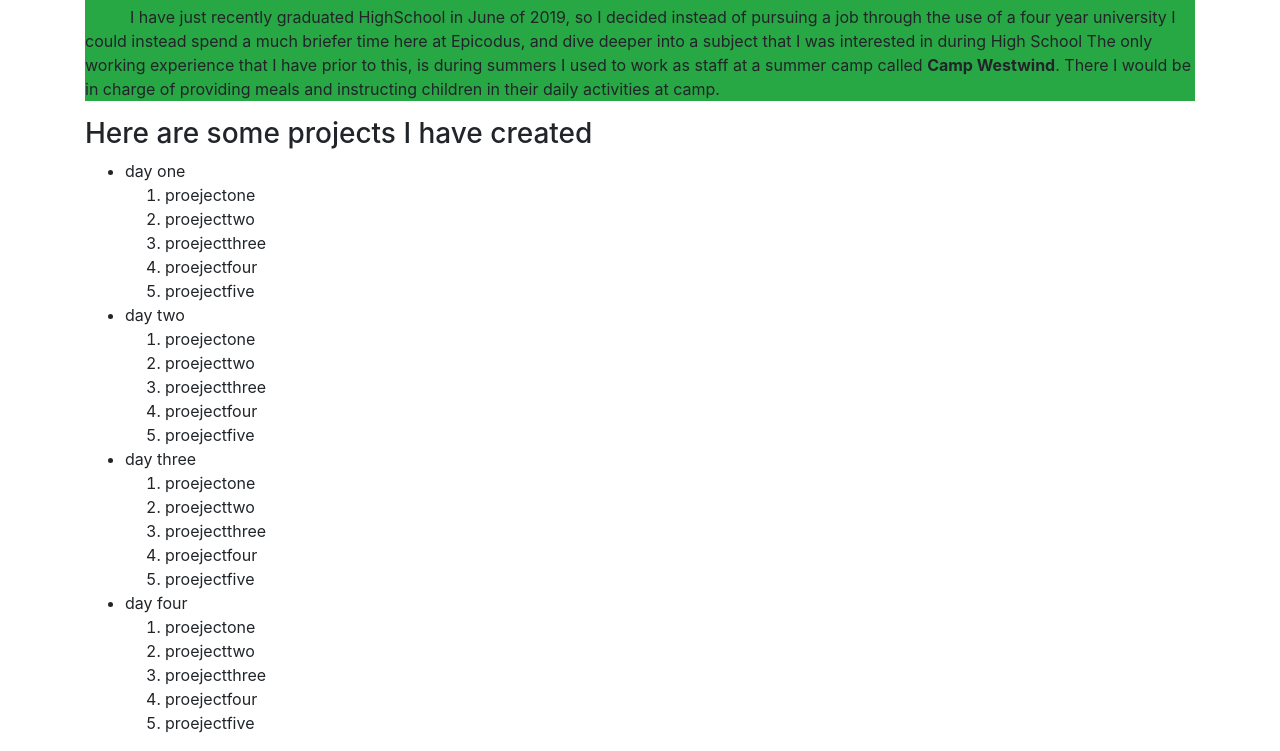
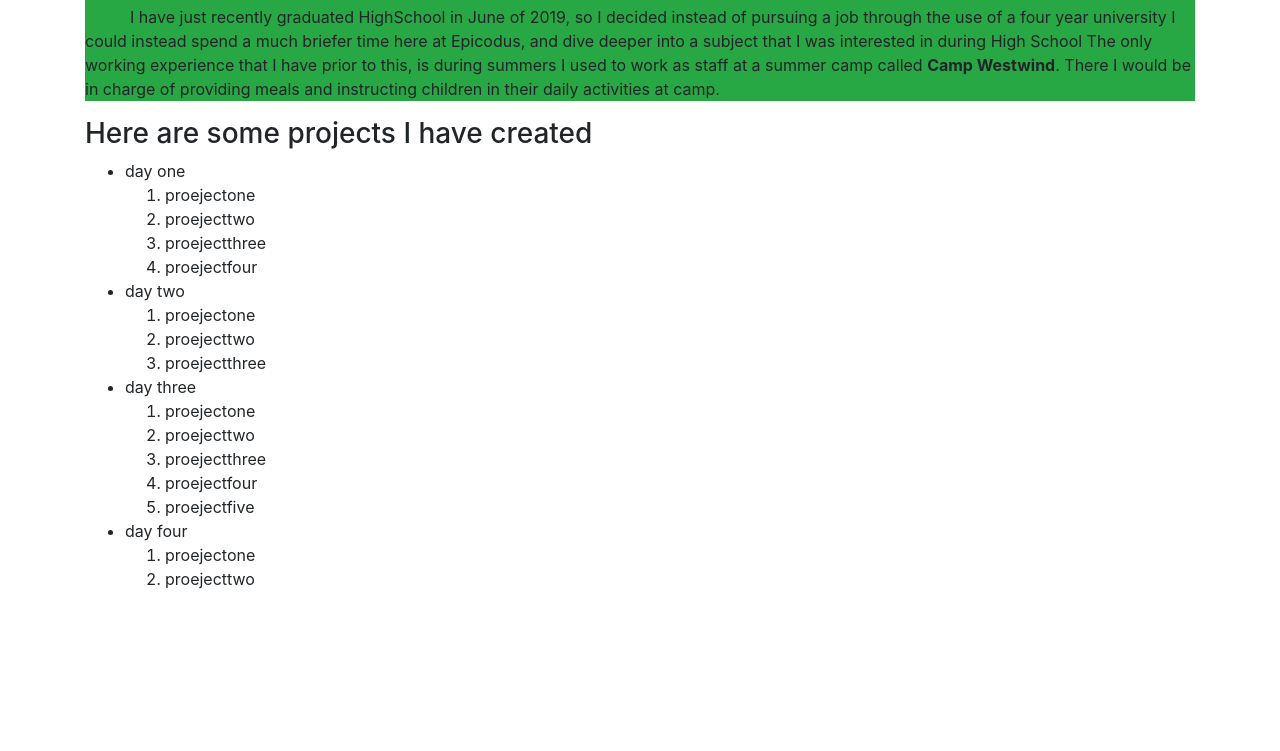
Before and after one commit to duncan19/Independent-Project-1, a plain HTML site: page Portfolio/index.html in a window 1280 px wide. Shown: the part 585-1336 px from the top of the page. After the commit the page ends 1192 px from the top, so only its background shows below. Drawn offline with Linux system fonts and the light colour scheme.

Commit message:
this commit will make the list have space for the correct amount of projects for each day

```diff
--- a/Portfolio/index.html
+++ b/Portfolio/index.html
@@ -41,15 +41,12 @@
           <li>proejecttwo</li>
           <li>proejectthree</li>
           <li>proejectfour</li>
-          <li>proejectfive</li>
         </ol>
         <li>day two</li>
         <ol>
           <li>proejectone</li>
           <li>proejecttwo</li>
           <li>proejectthree</li>
-          <li>proejectfour</li>
-          <li>proejectfive</li>
         </ol>
         <li>day three</li>
         <ol>
@@ -63,9 +60,6 @@
         <ol>
           <li>proejectone</li>
           <li>proejecttwo</li>
-          <li>proejectthree</li>
-          <li>proejectfour</li>
-          <li>proejectfive</li>
         </ol>
       </ul>
 
```
